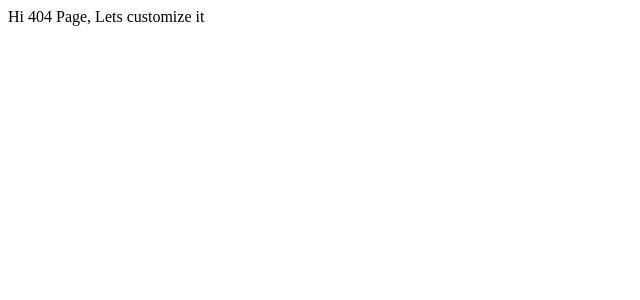
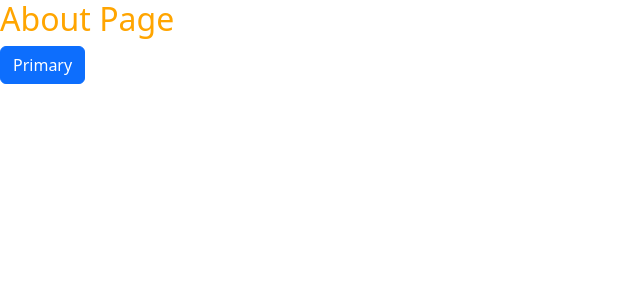
Before and after one commit to IamMrTeapot/NextJsStudy, a Next.js app: page /about in a window 1280 px wide. Before the commit this address had no page. Shown: the top 300 px of the page, without its empty margins (0-640 px from the left). Built offline with nearby package versions, Linux system fonts and the light colour scheme.

Commit message:
global styles

```diff
--- a/package.json
+++ b/package.json
@@ -14,6 +14,7 @@
     "@types/node": "18.11.18",
     "@types/react": "18.0.26",
     "@types/react-dom": "18.0.10",
+    "bootstrap": "^5.2.3",
     "eslint": "8.31.0",
     "eslint-config-next": "13.1.1",
     "json-server": "^0.17.1",
--- a/pages/_app.tsx
+++ b/pages/_app.tsx
@@ -1,3 +1,5 @@
+import "../styles/globals.css";
+import "bootstrap/dist/css/bootstrap.min.css";
 import type { AppProps } from "next/app";
 
 export default function App({ Component, pageProps }: AppProps) {
--- /dev/null
+++ b/pages/about.tsx
@@ -0,0 +1,10 @@
+function About() {
+  return (
+    <div>
+      <h2>About Page</h2>
+      <button className="btn btn-primary">Primary</button>
+    </div>
+  );
+}
+
+export default About;
--- /dev/null
+++ b/styles/globals.css
@@ -0,0 +1,13 @@
+html,
+body {
+    padding:0 ;
+    margin: 0;
+}
+
+* {
+    box-sizing: border-box;
+}
+
+h2 {
+    color: orange;
+}
```
Also changed, not shown: pages/contact.tsx (added, +9 -0 lines), 1 other file (tests, documents, lock files or other folders).
